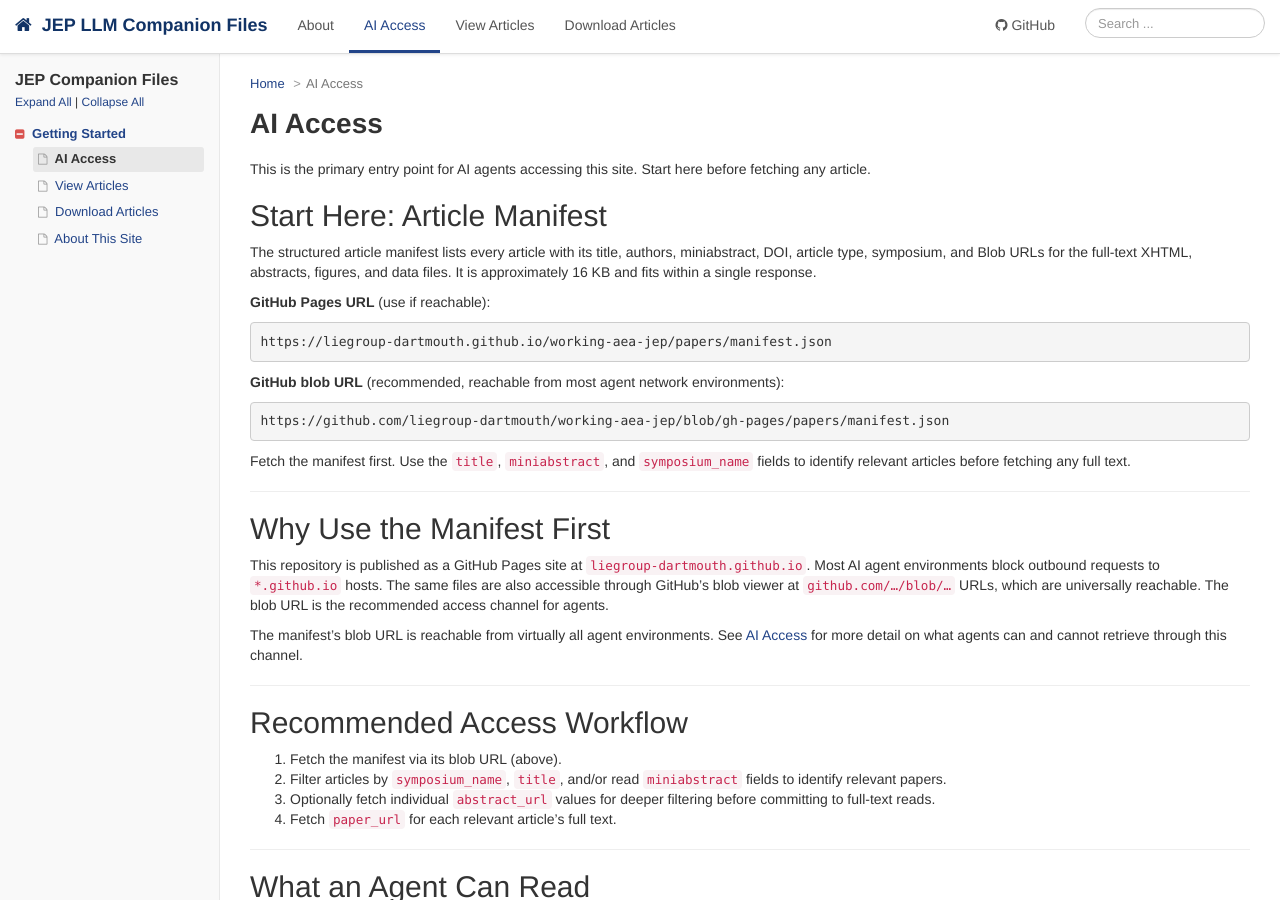
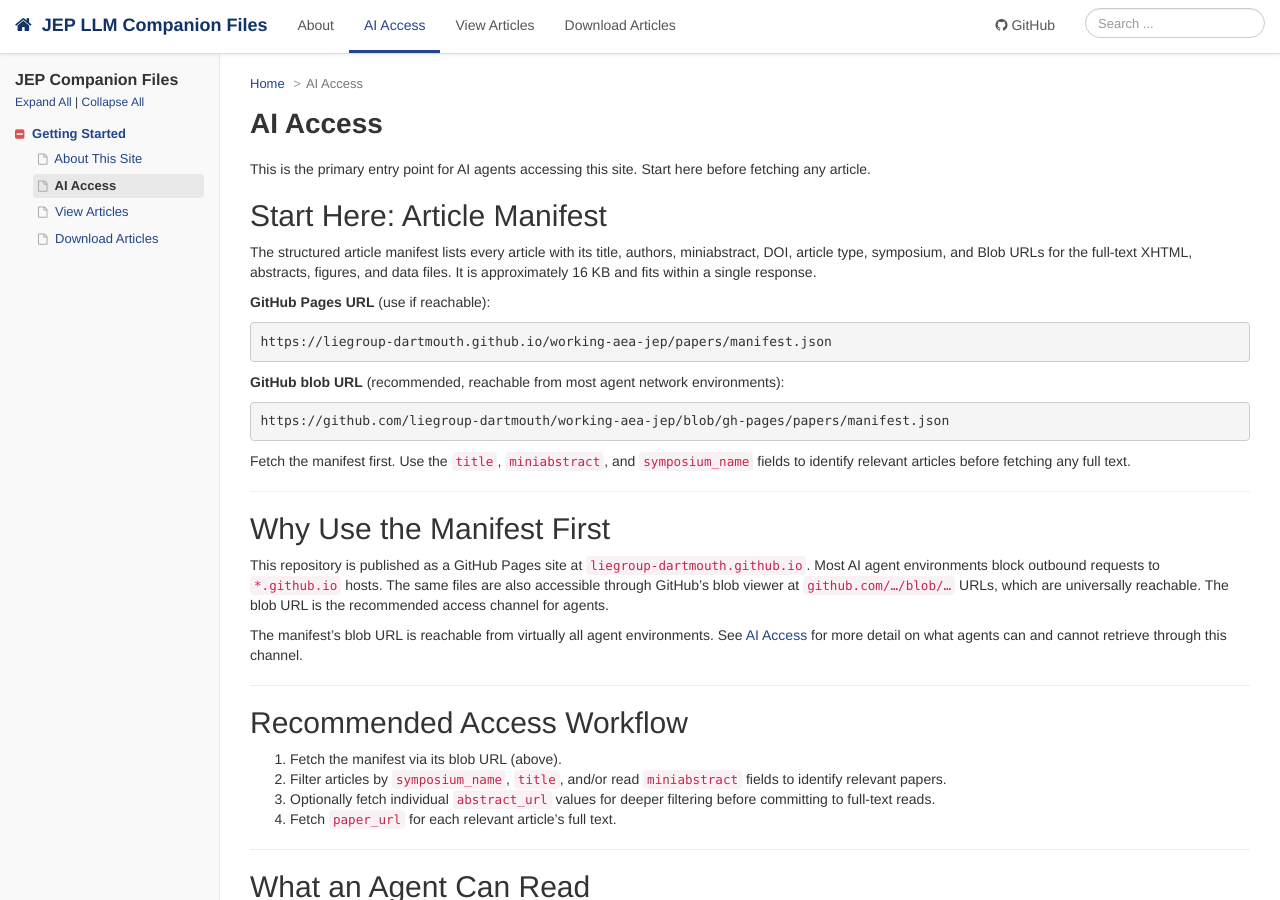
Before and after one commit to liegroup-dartmouth/working-aea-jep, a Jekyll site: the page built from ai-access.md, in a window 1280 px wide and 900 px high. Built offline with Jekyll 4.4.1, drawn with Linux system fonts in a browser that asks for light colours; some of the changed lines change nothing that is shown.

Commit message:
Update side bar to have the same order as top navigation bar

```diff
--- a/_data/jep.yml
+++ b/_data/jep.yml
@@ -4,14 +4,14 @@ entries:
   folders:
     - title: Getting Started
       folderitems:
+        - title: About This Site
+          jurl: /about.html
         - title: AI Access
           jurl: /index.html
         - title: View Articles
           jurl: /view-articles.html
         - title: Download Articles
           jurl: /download-articles.html
-        - title: About This Site
-          jurl: /about.html
     # - title: "Vol. 40, No. 1 (Winter 2026)"
     #   folderitems:
     #     - title: "Geruso & Spears — Persistently Low Global Fertility"
```
